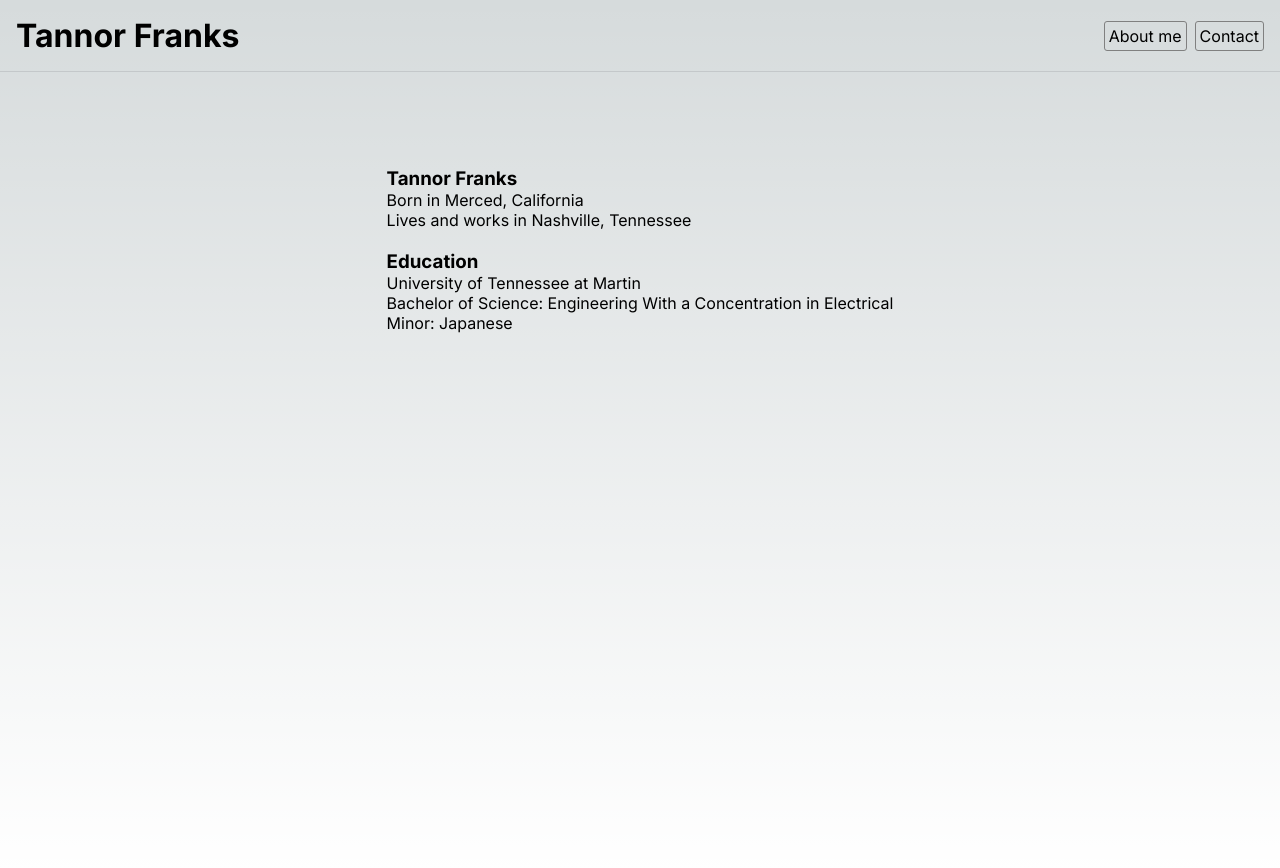
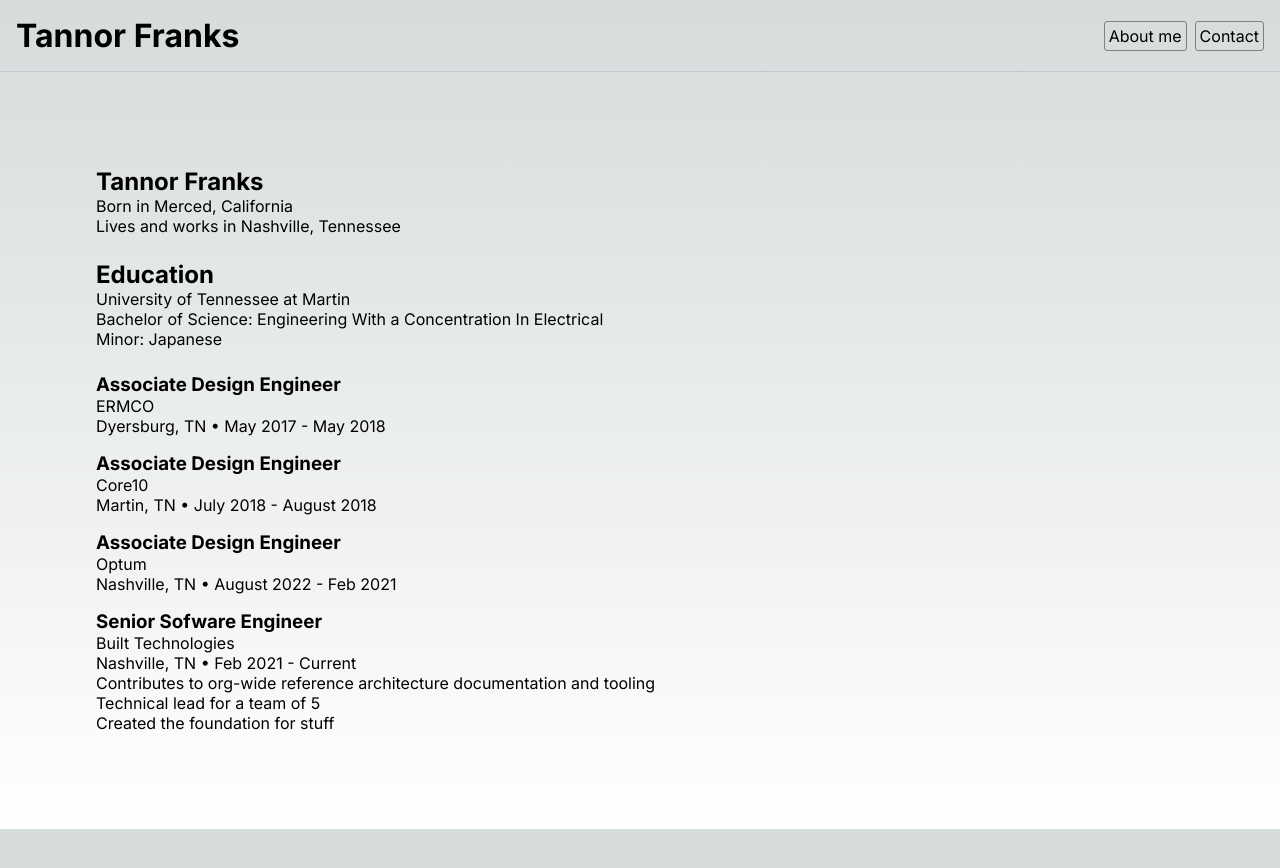
Before and after one commit to Tanmfran/tf-overview, a Next.js app: page / in a window 1280 px wide. Shown: the top 868 px of the page. After the commit the page ends 829 px from the top, so only its background shows below. Built offline with nearby package versions, Linux system fonts and the light colour scheme.

Commit message:
[CHORE] - details

```diff
--- a/src/app/page.module.css
+++ b/src/app/page.module.css
@@ -1,229 +1,12 @@
 .main {
   display: flex;
   flex-direction: column;
-  justify-content: space-between;
-  align-items: center;
   padding: 6rem;
-  min-height: 100vh;
+  gap: 24px
 }
 
-.description {
-  display: inherit;
-  justify-content: inherit;
-  align-items: inherit;
-  font-size: 0.85rem;
-  max-width: var(--max-width);
-  width: 100%;
-  z-index: 2;
-  font-family: var(--font-mono);
+.jobDetails {
+  display: flex;
+  flex-direction: column;
+  gap: 16px;
 }
-
-.description a {
-  display: flex;
-  justify-content: center;
-  align-items: center;
-  gap: 0.5rem;
-}
-
-.description p {
-  position: relative;
-  margin: 0;
-  padding: 1rem;
-  background-color: rgba(var(--callout-rgb), 0.5);
-  border: 1px solid rgba(var(--callout-border-rgb), 0.3);
-  border-radius: var(--border-radius);
-}
-
-.code {
-  font-weight: 700;
-  font-family: var(--font-mono);
-}
-
-.grid {
-  display: grid;
-  grid-template-columns: repeat(4, minmax(25%, auto));
-  max-width: 100%;
-  width: var(--max-width);
-}
-
-.card {
-  padding: 1rem 1.2rem;
-  border-radius: var(--border-radius);
-  background: rgba(var(--card-rgb), 0);
-  border: 1px solid rgba(var(--card-border-rgb), 0);
-  transition: background 200ms, border 200ms;
-}
-
-.card span {
-  display: inline-block;
-  transition: transform 200ms;
-}
-
-.card h2 {
-  font-weight: 600;
-  margin-bottom: 0.7rem;
-}
-
-.card p {
-  margin: 0;
-  opacity: 0.6;
-  font-size: 0.9rem;
-  line-height: 1.5;
-  max-width: 30ch;
-}
-
-.center {
-  display: flex;
-  justify-content: center;
-  align-items: center;
-  position: relative;
-  padding: 4rem 0;
-}
-
-.center::before {
-  background: var(--secondary-glow);
-  border-radius: 50%;
-  width: 480px;
-  height: 360px;
-  margin-left: -400px;
-}
-
-.center::after {
-  background: var(--primary-glow);
-  width: 240px;
-  height: 180px;
-  z-index: -1;
-}
-
-.center::before,
-.center::after {
-  content: '';
-  left: 50%;
-  position: absolute;
-  filter: blur(45px);
-  transform: translateZ(0);
-}
-
-.logo {
-  position: relative;
-}
-/* Enable hover only on non-touch devices */
-@media (hover: hover) and (pointer: fine) {
-  .card:hover {
-    background: rgba(var(--card-rgb), 0.1);
-    border: 1px solid rgba(var(--card-border-rgb), 0.15);
-  }
-
-  .card:hover span {
-    transform: translateX(4px);
-  }
-}
-
-@media (prefers-reduced-motion) {
-  .card:hover span {
-    transform: none;
-  }
-}
-
-/* Mobile */
-@media (max-width: 700px) {
-  .content {
-    padding: 4rem;
-  }
-
-  .grid {
-    grid-template-columns: 1fr;
-    margin-bottom: 120px;
-    max-width: 320px;
-    text-align: center;
-  }
-
-  .card {
-    padding: 1rem 2.5rem;
-  }
-
-  .card h2 {
-    margin-bottom: 0.5rem;
-  }
-
-  .center {
-    padding: 8rem 0 6rem;
-  }
-
-  .center::before {
-    transform: none;
-    height: 300px;
-  }
-
-  .description {
-    font-size: 0.8rem;
-  }
-
-  .description a {
-    padding: 1rem;
-  }
-
-  .description p,
-  .description div {
-    display: flex;
-    justify-content: center;
-    position: fixed;
-    width: 100%;
-  }
-
-  .description p {
-    align-items: center;
-    inset: 0 0 auto;
-    padding: 2rem 1rem 1.4rem;
-    border-radius: 0;
-    border: none;
-    border-bottom: 1px solid rgba(var(--callout-border-rgb), 0.25);
-    background: linear-gradient(
-      to bottom,
-      rgba(var(--background-start-rgb), 1),
-      rgba(var(--callout-rgb), 0.5)
-    );
-    background-clip: padding-box;
-    backdrop-filter: blur(24px);
-  }
-
-  .description div {
-    align-items: flex-end;
-    pointer-events: none;
-    inset: auto 0 0;
-    padding: 2rem;
-    height: 200px;
-    background: linear-gradient(
-      to bottom,
-      transparent 0%,
-      rgb(var(--background-end-rgb)) 40%
-    );
-    z-index: 1;
-  }
-}
-
-/* Tablet and Smaller Desktop */
-@media (min-width: 701px) and (max-width: 1120px) {
-  .grid {
-    grid-template-columns: repeat(2, 50%);
-  }
-}
-
-@media (prefers-color-scheme: dark) {
-  .vercelLogo {
-    filter: invert(1);
-  }
-
-  .logo {
-    filter: invert(1) drop-shadow(0 0 0.3rem #ffffff70);
-  }
-}
-
-@keyframes rotate {
-  from {
-    transform: rotate(360deg);
-  }
-  to {
-    transform: rotate(0deg);
-  }
-}
--- a/src/app/page.tsx
+++ b/src/app/page.tsx
@@ -1,26 +1,75 @@
 import Image from "next/image";
 import styles from "./page.module.css";
+
+const jobDetails = [
+  {
+    name: "ERMCO",
+    jobTitle: "Associate Design Engineer",
+    date: "May 2017 - May 2018",
+    location: "Dyersburg, TN",
+    details: [],
+  },
+  {
+    name: "Core10",
+    jobTitle: "Associate Design Engineer",
+    date: "July 2018 - August 2018",
+    location: "Martin, TN",
+    details: [],
+  },
+  {
+    name: "Optum",
+    jobTitle: "Associate Design Engineer",
+    date: "August 2022 - Feb 2021",
+    location: "Nashville, TN",
+    details: [],
+  },
+  {
+    name: "Built Technologies",
+    jobTitle: "Senior Sofware Engineer",
+    date: "Feb 2021 - Current",
+    location: "Nashville, TN",
+    details: [
+      "Contributes to org-wide reference architecture documentation and tooling",
+      "Technical lead for a team of 5",
+      "Created the foundation for stuff",
+    ],
+  },
+];
 
 export default function Home() {
   return (
     <main className={styles.main}>
       <section>
-        <article>
         <h1>Tannor Franks</h1>
         <p>Born in Merced, California</p>
         <p>Lives and works in Nashville, Tennessee</p>
-        </article>
-        <br></br>
-        <article>
+      </section>
+      <section>
         <header>
           <h1>Education</h1>
           <p>University of Tennessee at Martin</p>
         </header>
         <p>
-            Bachelor of Science: Engineering With a Concentration in Electrical
+          Bachelor of Science: Engineering With a Concentration In Electrical
         </p>
         <p>Minor: Japanese</p>
+      </section>
+      <section className={styles.jobDetails}>
+        {jobDetails.map((job) => (
+          <article key={job.jobTitle}>
+            <header>
+              <h1>{job.jobTitle}</h1>
+              <p>{job.name}</p>
+            </header>
+            <div>
+              <span>{job.location}</span>
+              <span> &bull; </span>
+              <span>{job.date}</span>
+            </div>
+            {job.details &&
+              job.details.map((detail, i) => <p key={i}>{detail}</p>)}
           </article>
+        ))}
       </section>
     </main>
   );
```
Lines whose indentation alone changed are shown as unchanged.
